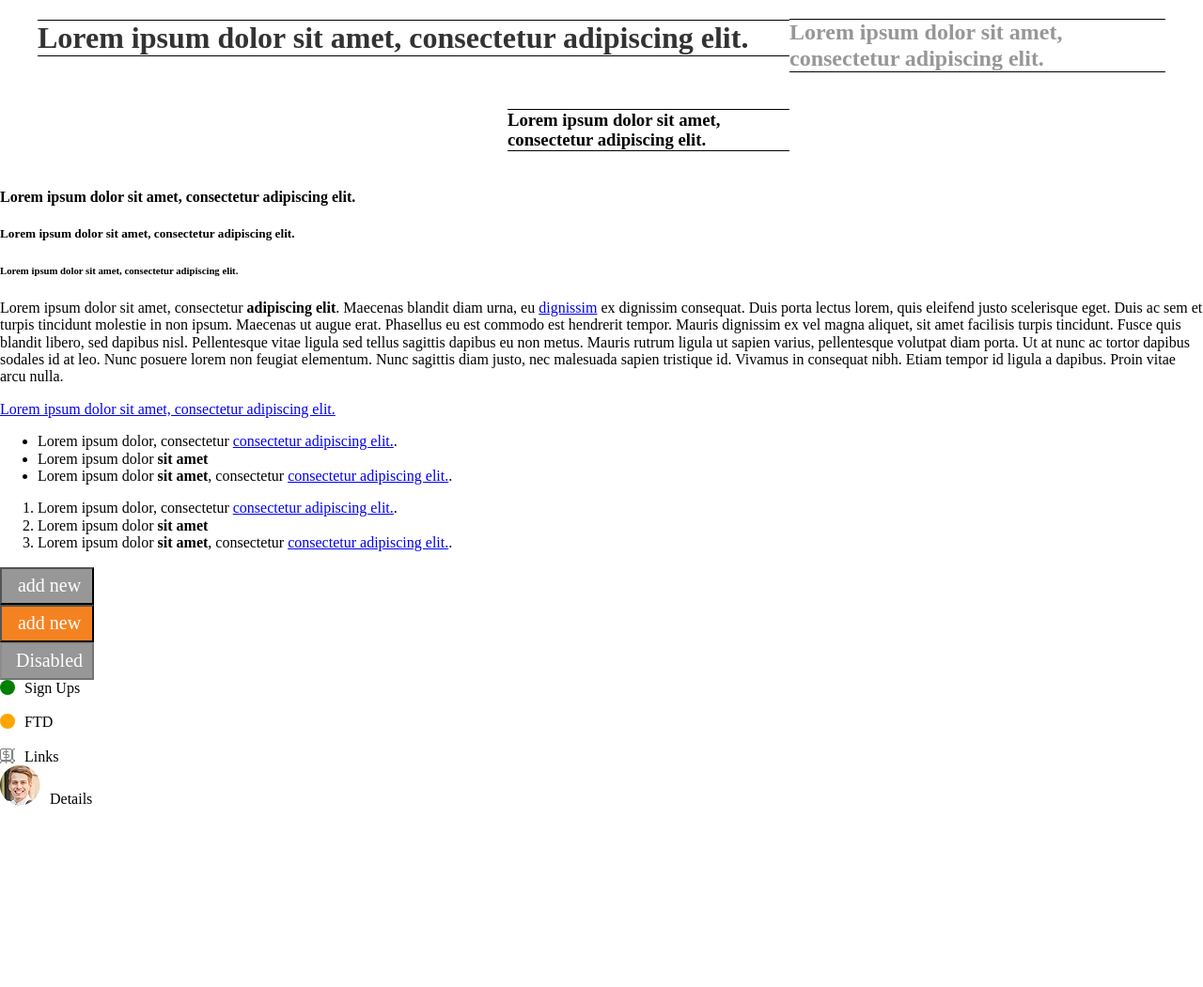
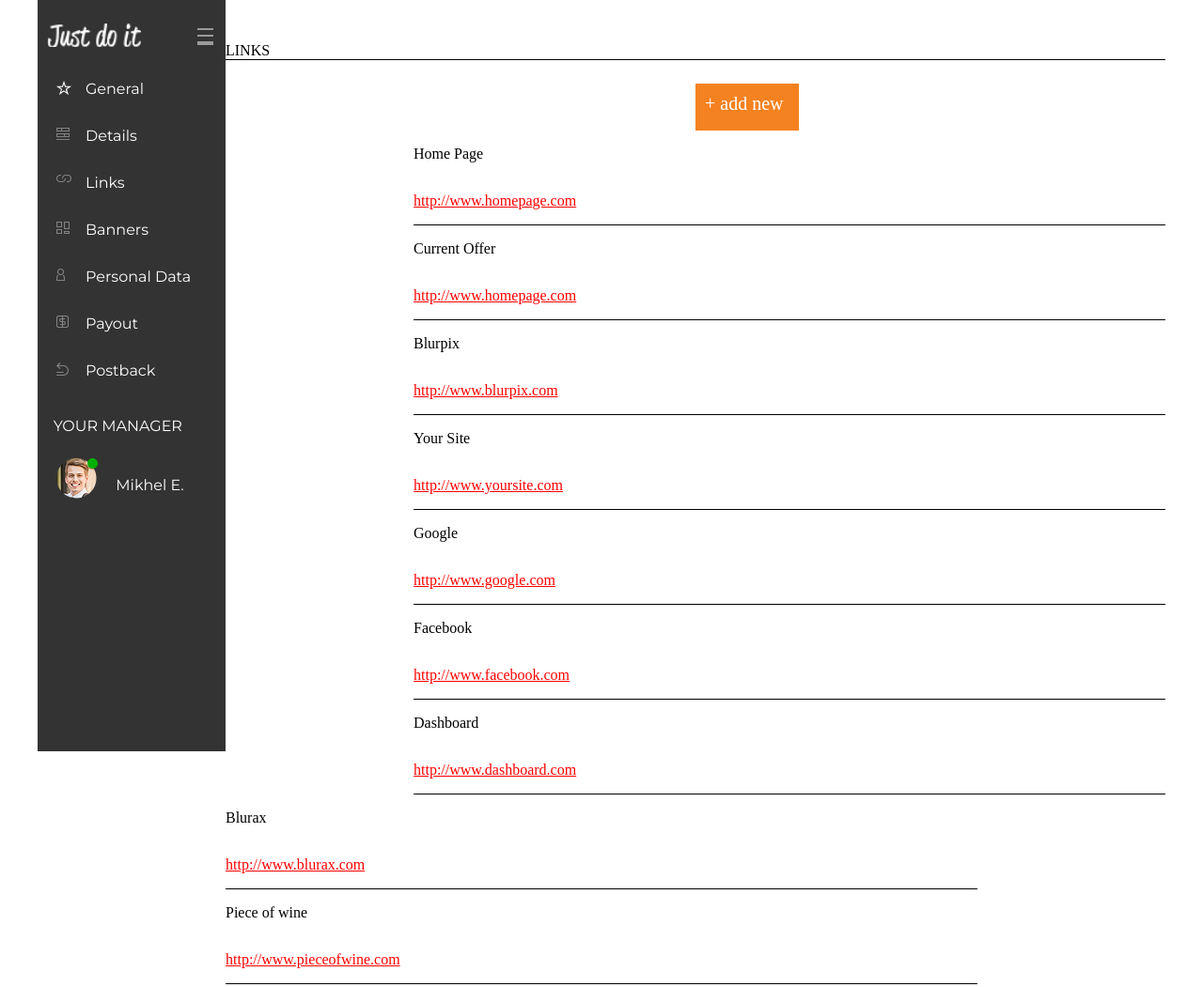
Before and after one commit to przemo88/projekt_indywidualny, a website: page index.html in a window 1280 px wide. Shown: the top 1051 px of the page at 94% size. Before the commit the page ends 861 px from the top, so only its background shows below. Drawn offline with Linux system fonts and the light colour scheme; a web font is replaced by a local one.

Commit message:
15.11.19

```diff
--- a/index.html
+++ b/index.html
@@ -1,44 +1,70 @@
 <!DOCTYPE html>
 <html>
 <head>
-	<title>index</title>
+	<title>Just do it</title>
+	<link href='https://fonts.googleapis.com/css?family=Droid+Serif:400,400italic' rel='stylesheet' type='text/css'>
+	<link href='https://fonts.googleapis.com/css?family=Montserrat:400,700' rel='stylesheet' type='text/css'>
+	<link href='https://fonts.googleapis.com/css?family=Roboto+Slab:400,300' rel='stylesheet' type='text/css'>
 	<link rel="stylesheet" type="text/css" href="css/style.css">
 </head>
 <body>
+
 	<div class="container">
 		<div class="row">
-			<h1 class="grey-1 col-l-8 droid line-header">Lorem ipsum dolor sit amet, consectetur adipiscing elit.</h1>
-			<h2 class="grey-2 col-l-4 line-header">Lorem ipsum dolor sit amet, consectetur adipiscing elit.</h2>
-			<h3 class="col-offset-l-5 col-l-3 line-header">Lorem ipsum dolor sit amet, consectetur adipiscing elit.</h3>
+			<div class="col-l-2 menu mont">
+
+			<div class="row mt-2">
+				<div class="col-l-6 logo"></div>
+				<div class="col-l-1 hamburger"></div>
+
+
+				<div class="menu-list mt-4">
+					<div class="col-l-12 star">General</div>
+					<div class="col-l-12 details">Details</div>
+					<div class="col-l-12 links">Links</div>
+					<div class="col-l-12 banners">Banners</div>
+					<div class="col-l-12 personal">Personal Data</div>
+					<div class="col-l-12 payout">Payout</div>
+					<div class="col-l-12 postback">Postback</div>
+				</div>
+
+				<div class="row">
+					<div class="col-l-12 mt-2 col-offset-l-1">
+						YOUR MANAGER
+					</div>
+					<div class="col-l-4 mt-2">
+						<div class="photo"></div>
+					</div>
+
+					<div class="col-l-7 mt-1 online mt-4 col-offset-l-1">Mikhel E. </div>
+
+
+
+				</div>
+			</div>
+
 		</div>
+
+		<div class="col-l-10 border-bottom mt-4">LINKS</div>
+				<div class="col-offset-l-5 btn-orange mt-2">+ add new</div>
+				<div class="line-height">
+					<div class="col-offset-l-2 col-l-8 border-bottom ">Home Page<a href="http://www.homepage.com">http://www.homepage.com</a></div>
+					<div class="col-offset-l-2 col-l-8 border-bottom ">Current Offer<a href="http://www.currentoffer.com">http://www.homepage.com</a></div>
+					<div class="col-offset-l-2 col-l-8 border-bottom ">Blurpix<a href="http://www.currentoffer.com">http://www.blurpix.com</a></div>
+					<div class="col-offset-l-2 col-l-8 border-bottom ">Your Site<a href="http://www.currentoffer.com">http://www.yoursite.com</a></div>
+					<div class="col-offset-l-2 col-l-8 border-bottom ">Google<a href="http://www.currentoffer.com">http://www.google.com</a></div>
+					<div class="col-offset-l-2 col-l-8 border-bottom ">Facebook<a href="http://www.currentoffer.com">http://www.facebook.com</a></div>
+					<div class="col-offset-l-2 col-l-8 border-bottom ">Dashboard<a href="http://www.currentoffer.com">http://www.dashboard.com</a></div>
+					<div class="col-offset-l-2 col-l-8 border-bottom ">Blurax<a href="http://www.currentoffer.com">http://www.blurax.com</a></div>
+					<div class="col-offset-l-2 col-l-8 border-bottom ">Piece of wine<a href="http://www.currentoffer.com">http://www.pieceofwine.com</a></div>
+					<div class="col-offset-l-2 col-l-8 border-bottom ">Twitter<a href="http://www.currentoffer.com">http://www.twitter.com</a></div>
+				</div>
+				<div class="col-offset-l-5 btn-orange mt-2">+ add new</div>
+			</div>
+
 	</div>
 
 
 
-	<h4>Lorem ipsum dolor sit amet, consectetur adipiscing elit.</h4>
-	<h5>Lorem ipsum dolor sit amet, consectetur adipiscing elit.</h5>
-	<h6>Lorem ipsum dolor sit amet, consectetur adipiscing elit.</h6>
-	<p>Lorem ipsum dolor sit amet, consectetur <strong>adipiscing elit</strong>. Maecenas blandit diam urna, eu <a href="#">dignissim</a> ex dignissim consequat. Duis porta lectus lorem, quis eleifend justo scelerisque eget. Duis ac sem et turpis tincidunt molestie in non ipsum. Maecenas ut augue erat. Phasellus eu est commodo est hendrerit tempor. Mauris dignissim ex vel magna aliquet, sit amet facilisis turpis tincidunt. Fusce quis blandit libero, sed dapibus nisl. Pellentesque vitae ligula sed tellus sagittis dapibus eu non metus. Mauris rutrum ligula ut sapien varius, pellentesque volutpat diam porta. Ut at nunc ac tortor dapibus sodales id at leo. Nunc posuere lorem non feugiat elementum. Nunc sagittis diam justo, nec malesuada sapien tristique id. Vivamus in consequat nibh. Etiam tempor id ligula a dapibus. Proin vitae arcu nulla.</p>
-	<a href="#">Lorem ipsum dolor sit amet, consectetur adipiscing elit.</a>
-	<ul>
-	  <li>Lorem ipsum dolor, consectetur <a href="#">consectetur adipiscing elit.</a>.</li>
-	  <li>Lorem ipsum dolor <strong>sit amet</strong></li>
-	  <li>Lorem ipsum dolor <strong>sit amet</strong>, consectetur <a href="#">consectetur adipiscing elit.</a>.</li>
-	</ul>
-	<ol>
-	  <li>Lorem ipsum dolor, consectetur <a href="#">consectetur adipiscing elit.</a>.</li>
-	  <li>Lorem ipsum dolor <strong>sit amet</strong></li>
-	  <li>Lorem ipsum dolor <strong>sit amet</strong>, consectetur <a href="#">consectetur adipiscing elit.</a>.</li>
-	</ol>
-
-	<button class="btn-silver"><a href="styleguide.html">add new</a></button></br>
-	<button class="btn-orange"><a href="styleguide.html">add new</a></button></br>
-	<button class="btn-disabled"  disabled="disabled"><a href="styleguide.html">Disabled</a></button></br>
-
-	<div class="green-tabs">Sign Ups</div></br>
-	<div class="orange-tabs">FTD</div></br>
-	<div class="payout">Links</div>
-	<div class="photo">Details</div>
-
 </body>
 </html>
--- a/sass/_layout.scss
+++ b/sass/_layout.scss
@@ -7,6 +7,7 @@
 	content: "";
 	display: table;
 	clear: both;
+
 }
 
 
@@ -15,8 +16,7 @@
 	margin: 0 auto;
 }
 
-@mixin grid($value)
-{
+@mixin grid($value){
 	@for $a from 1 through 12{
 		.col-#{$value}-#{$a}{
 			width: ($a/12) * 100%;
@@ -31,3 +31,15 @@
 }
 
 @include grid(l);
+
+/* margin top */
+
+@mixin margin-top{
+	@for $a from 1 through 20{
+		.mt-#{$a}{
+			margin-top: (10px * $a)+5px;
+		}
+	}
+}
+
+@include margin-top;
--- a/sass/_mixins.scss
+++ b/sass/_mixins.scss
@@ -5,11 +5,14 @@
 	height: $btn-heigth;
 	color: #fff;
 	font-size: $btn;
+	position:relative;
+	padding-top: 10px;
+	padding-left: 10px;
 
 	a{
 		text-decoration: none;
 		color: white;
-		padding-left: 5px;
+		padding-top: 5px;
 
 	}
 
@@ -25,7 +28,6 @@
 @mixin btn-orange{
 	@include btn-silver;
 	background-color: $orange-1;
-
 	&:hover{
 		background-color: $orange-2;
 	}
@@ -52,9 +54,11 @@
 /* Mini icons */
 
 @mixin mini($w, $h){
+
 	&:before{
 		content:"";
-		margin-right:10px;
+		margin-left:20px;
+		margin-right: 15px;
 		margin-bottom: -2px;
 		display: inline-block;
 		width: $w;
@@ -70,6 +74,8 @@
 	&:before{
 		background-color: $color;
 		border-radius: 50%;
+		margin-left:10px;
+		margin-bottom: -2px;
 	}
 }
 
@@ -90,6 +96,7 @@
 		content: "";
 		background-image: url($name);
 		position: relative;
+		background-repeat: no-repeat;
 	}
 }
 
@@ -109,6 +116,11 @@
 	@include mini_picture('../mini/payout.png');
 }
 
+.personal{
+	@include mini_picture('../mini/personal.png');
+
+}
+
 .postback{
 	@include mini_picture('../mini/postback.png');
 }
@@ -117,7 +129,63 @@
 	@include mini_picture('../mini/star.png');
 }
 
+.dotted{
+	@include mini_picture('../mini/dotted.png');
+}
+
 .photo{
 	@include mini_picture('../mini/photo.png');
 	@include mini(43px, 43px);
 }
+
+
+/* Links */
+
+
+
+@mixin border-bottom{
+
+	width: 100%;
+	border-bottom: 1px solid black;
+	&:hover{
+		background-color: $grey-3;
+		cursor:pointer;
+	}
+}
+
+.border-bottom{
+	@include border-bottom;
+}
+
+.online{
+
+
+	&:before{
+		content:"";
+		display: inline-block;
+		width: 11px;
+		height: 11px;
+		background-image: url('../mini/dotted.png');
+		margin-left: -30px;
+		margin-top: -20px;
+		position: absolute;
+		background-repeat: no-repeat;
+	}
+	}
+
+
+.logo{
+	background-image:url('../mini/logo.png');
+	width: 86px;
+	height: 25px;
+	background-size: cover;
+	margin-left: 10px;
+}
+
+.hamburger{
+	background-image:url('../mini/hamburger.png');
+	width: 50px;
+	height: 20px;
+	margin-left: 60px;
+	margin-top: 5px;
+}
--- a/sass/_variables.scss
+++ b/sass/_variables.scss
@@ -17,6 +17,8 @@ $red-3: #EC7171;
 
 $blue-1: #56819F;
 
+$white:#FFF;
+
 
 /* Font sizes */
 $btn: 20px;
@@ -24,28 +26,24 @@ $btn: 20px;
 /* Fonts */
 
 
+
+.roboto{
+	font-family: 'Roboto Slab', serif;
+}
+
+.droid{
+	font-family: "Droid Serif", serif;
+}
+
 .mont{
 	font-family: 'Montserrat', sans-serif;
 }
-
 /* Sizes */
 
 $btn-width: 100px;
 $btn-heigth: 40px;
 
 
-/* Links */
-
-.line-header{
-	width: 100%;
-	border-top: 1px solid black;
-	border-bottom: 1px solid black;
-
-	&:hover{
-		background-color: $grey-3;
-		cursor:pointer;
-	}
-}
 /* Margin */
 .dotted_m{
 	margin-left: 5px;
@@ -99,3 +97,31 @@ $btn-heigth: 40px;
 .blue-1{
 	color: $blue-1;
 }
+
+/* Menu */
+
+.menu{
+	height: 100vh;
+	background-color: $grey-1;
+	color:$white;
+
+		.menu-list{
+			line-height: 50px;
+			:hover{
+			background-color:$grey-2;
+		}
+
+		}
+	}
+
+
+.line-height{
+	line-height: 50px;
+
+	a{
+display: flex;
+justify-content: flex-start;
+		text-align: left;
+		color: red;
+	}
+}
```
Also changed, not shown: styleguide.html (+18 -4 lines), css/style.css, mini/hamburger.png (added), mini/personal.png (added), 1 other file.
